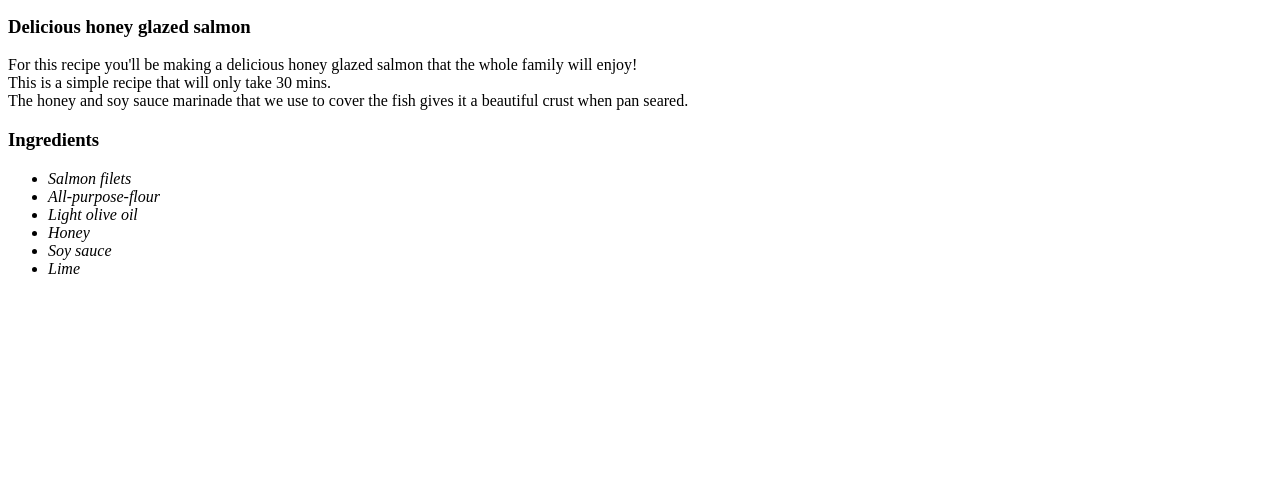
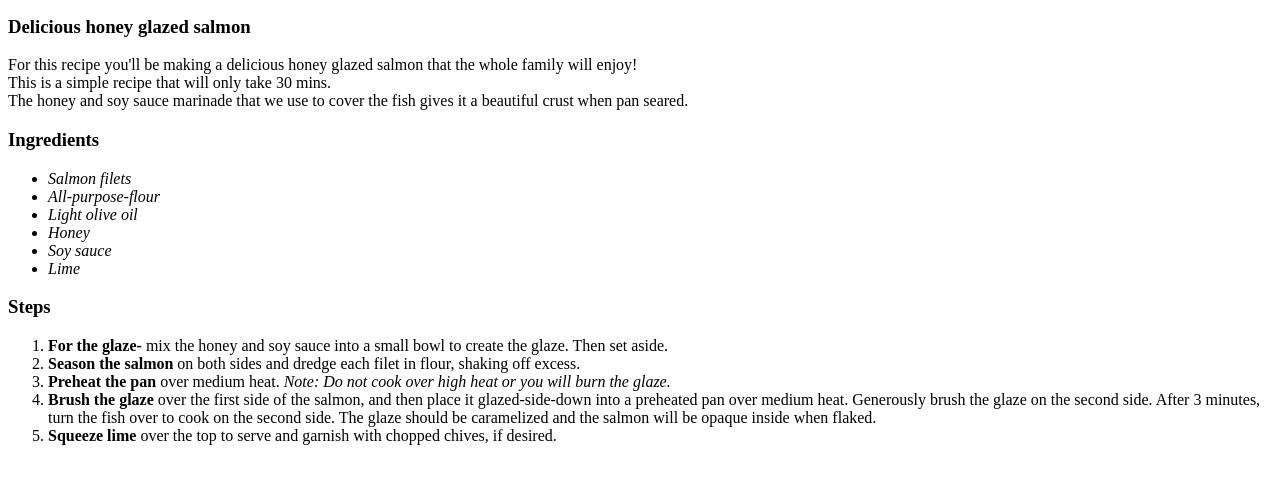
Before and after one commit to Shycee/odin-recipes, a plain HTML site: page recipes/honey-glazed-salmon.html in a window 1280 px wide. Shown: the part 101-584 px from the top of the page. Drawn offline with Linux system fonts and the light colour scheme.

Commit message:
add steps to make honey glazed salmon

```diff
--- a/recipes/honey-glazed-salmon.html
+++ b/recipes/honey-glazed-salmon.html
@@ -18,6 +18,14 @@
         <li><em>Soy sauce</em></li>
         <li><em>Lime</em></li>
     </ul>
+    <h3>Steps</h3>
+    <ol>
+        <li><strong>For the glaze- </strong>mix the honey and soy sauce into a small bowl to create the glaze. Then set aside.</li>
+        <li><strong>Season the salmon </strong>on both sides and dredge each filet in flour, shaking off excess.</li>
+        <li><strong>Preheat the pan </strong>over medium heat. <em>Note: Do not cook over high heat or you will burn the glaze.</em></li>
+        <li><strong>Brush the glaze </strong>over the first side of the salmon, and then place it glazed-side-down into a preheated pan over medium heat. Generously brush the glaze on the second side. After 3 minutes, turn the fish over to cook on the second side. The glaze should be caramelized and the salmon will be opaque inside when flaked.</li>
+        <li><strong>Squeeze lime </strong>over the top to serve and garnish with chopped chives, if desired.</li>
+    </ol>
 
 </body>
 </html>
```
